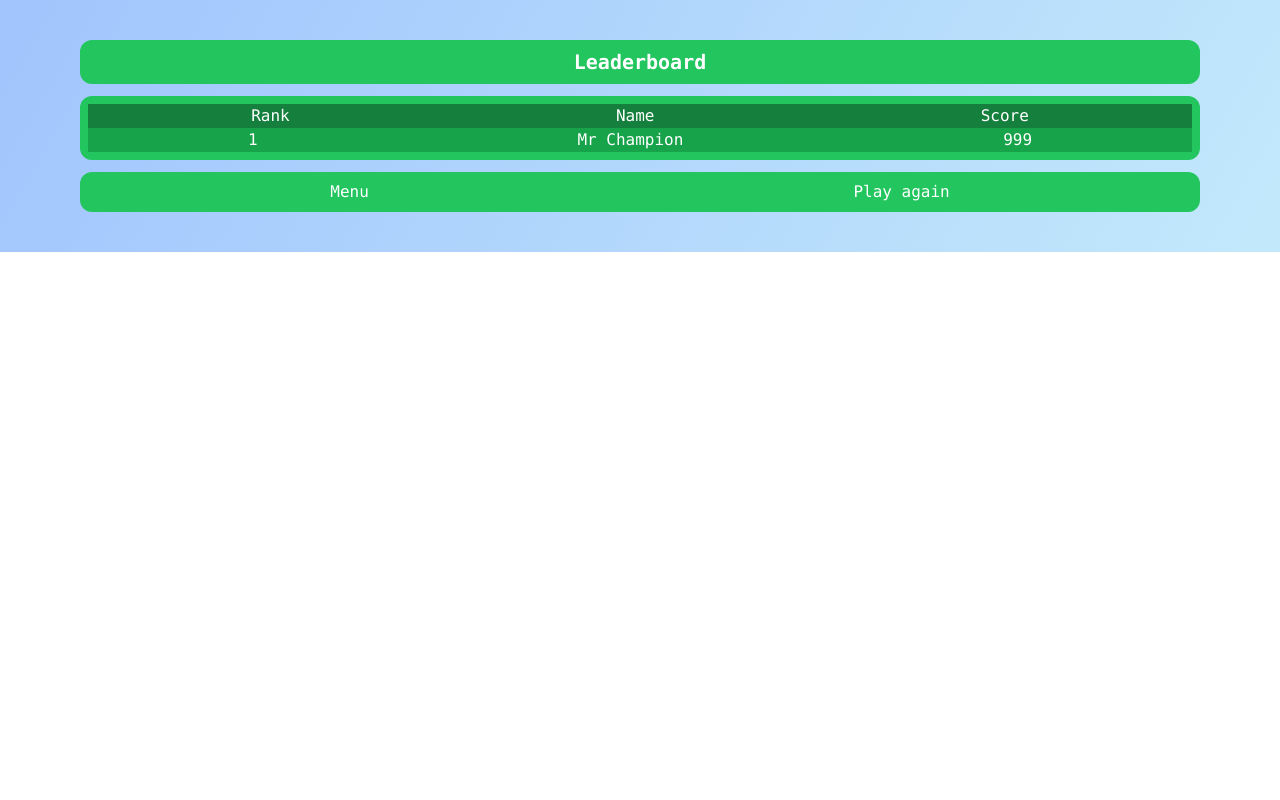
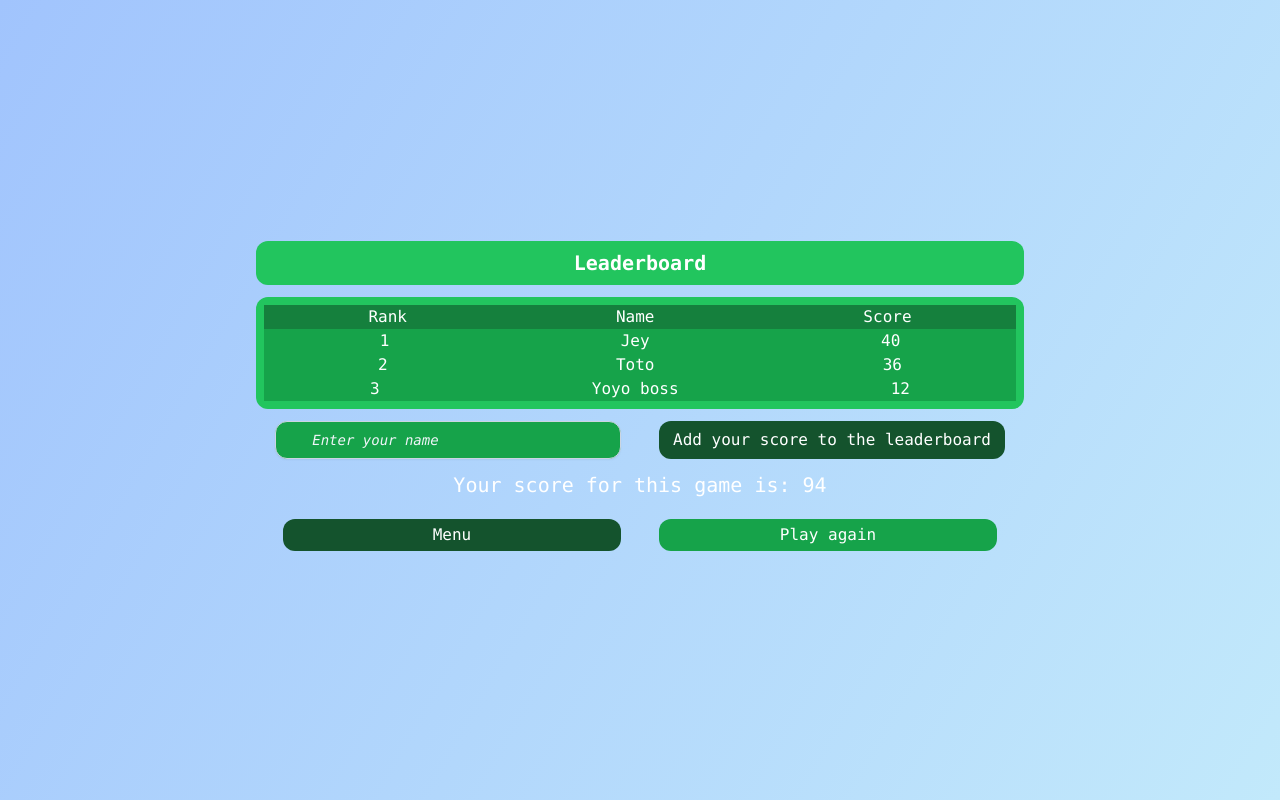
Before and after one commit to yoansj/CAU_OSS_snake, a website built with Vite: page scores/index.html in a window 1280 px wide. Built offline with nearby package versions, Linux system fonts and the light colour scheme.

Commit message:
[MODIFIED] Scores page almost done

```diff
--- a/scores/index.html
+++ b/scores/index.html
@@ -9,12 +9,13 @@
 </head>
 
 <body>
-  <div id="leaderboardGradient" class="flex justify-center py-10 px-20 text-white font-mono flex-col space-y-3">
+  <div id="leaderboardGradient"
+    class="flex justify-center py-10 px-[20%] text-white font-mono flex-col space-y-3 h-[100vh]">
     <div class="bg-green-500 rounded-xl border-green-500 w-full py-2">
       <h1 class="text-xl font-black text-center">Leaderboard</h1>
     </div>
     <div id="leaderboard" class="bg-green-500 rounded-xl border-green-500 w-full p-2">
-      <div class="flex justify-around bg-green-700">
+      <div class="flex justify-around bg-green-700" id="score-header">
         <h1>
           Rank
         </h1>
@@ -25,7 +26,7 @@
           Score
         </h1>
       </div>
-      <div class="flex justify-around bg-green-600">
+      <div class="justify-around bg-green-600 hidden" id="score-template">
         <h1>
           1
         </h1>
@@ -37,11 +38,22 @@
         </h1>
       </div>
     </div>
-    <div id="buttons" class="flex justify-around bg-green-500 rounded-xl border-green-500 w-full p-2">
-      <button>
+    <div class="flex justify-around">
+      <input
+        class="placeholder:italic placeholder:text-slate-100 block bg-green-600 w-[45%] border border-slate-300 rounded-xl py-2 pl-9 pr-3 shadow-sm focus:outline-none focus:border-green-300 focus:ring-green-300 focus:ring-1 sm:text-sm"
+        placeholder="Enter your name" maxlength="10" type="text" name="name" id="name-input" />
+      <button class="bg-green-900 rounded-xl w-[45%] py-1" id="add-score">
+        Add your score to the leaderboard
+      </button>
+    </div>
+    <p class="text-center text-xl" id="score-text">
+      Your score for this game is: 642
+    </p>
+    <div id="buttons" class="flex justify-around w-full p-2">
+      <button class="bg-green-900 rounded-xl w-[45%] py-1">
         Menu
       </button>
-      <button>
+      <button class="bg-green-600 rounded-xl w-[45%] py-1" id="replay-button">
         Play again
       </button>
     </div>
--- a/scores/scores.js
+++ b/scores/scores.js
@@ -1,3 +1,106 @@
 import "/style.css";
 
-console.log("Welcome to the scores page !");
+const leaderboard = document.getElementById("leaderboard");
+const scoreTemplate = document.getElementById("score-template");
+const input = document.getElementById("name-input");
+const addScoreButton = document.getElementById("add-score");
+const replayButton = document.getElementById("replay-button");
+const scoreText = document.getElementById("score-text");
+
+const lastScore = JSON.parse(localStorage.getItem("cau-snake-lastScore")) || Math.round(Math.random() * 100);
+let canSubmitScore = true;
+
+// Update UI
+scoreText.innerHTML = "Your score for this game is: " + lastScore;
+
+/**
+ * Load scores from user computer
+ */
+const loadScores = () => {
+  let scores = JSON.parse(localStorage.getItem("cau-snake-scores")) || [
+    {
+      name: "Yoyo boss",
+      score: 12,
+    },
+    {
+      name: "Toto",
+      score: 36,
+    },
+    {
+      name: "Jey",
+      score: 40,
+    },
+  ];
+
+  // Sorting des scores
+  scores.sort((a, b) => b.score - a.score);
+
+  return scores;
+};
+
+/**
+ * Add new score to leaderboard
+ */
+const addScore = (rank, name, score) => {
+  // Add new entry in board
+  // First duplicate template
+  const newScoreTemplate = scoreTemplate.cloneNode(true);
+  newScoreTemplate.id = "no-id";
+
+  // Replace infos
+  newScoreTemplate.children[0].innerHTML = rank; // Rank
+  newScoreTemplate.children[1].innerHTML = name; // Name
+  newScoreTemplate.children[2].innerHTML = score; // Score
+  newScoreTemplate.className = "flex justify-around bg-green-600";
+
+  // Add duplicate in board
+  leaderboard.appendChild(newScoreTemplate);
+};
+
+const updateBoard = (scores) => {
+  Array.from(leaderboard.children).forEach((child, index) => {
+    if (index === 0 || index === 1) {
+      // console.log("rien");
+    } else {
+      leaderboard.removeChild(child);
+    }
+  });
+
+  // Updates the board
+  scores.forEach((scores, index) => addScore(index + 1, scores.name, scores.score));
+};
+
+// When pages loads
+// Load scores
+// Update the board
+let scores = loadScores();
+updateBoard(scores);
+
+/**
+ * Saves the new score in the computer
+ * Updates the score board
+ */
+const submitScore = () => {
+  if (input.value !== "" && canSubmitScore) {
+    scores.push({
+      name: input.value,
+      score: lastScore,
+    });
+    localStorage.setItem("cau-snake-scores", JSON.stringify(scores));
+    scores = loadScores();
+    updateBoard(scores);
+    canSubmitScore = false;
+    scoreText.innerHTML = "Your score is saved :)";
+  }
+};
+
+addScoreButton.onclick = () => submitScore();
+
+/**
+ * Set up replay
+ */
+const replay = () => {
+  window.location.href = "/game/";
+};
+
+replayButton.onclick = () => replay();
```
